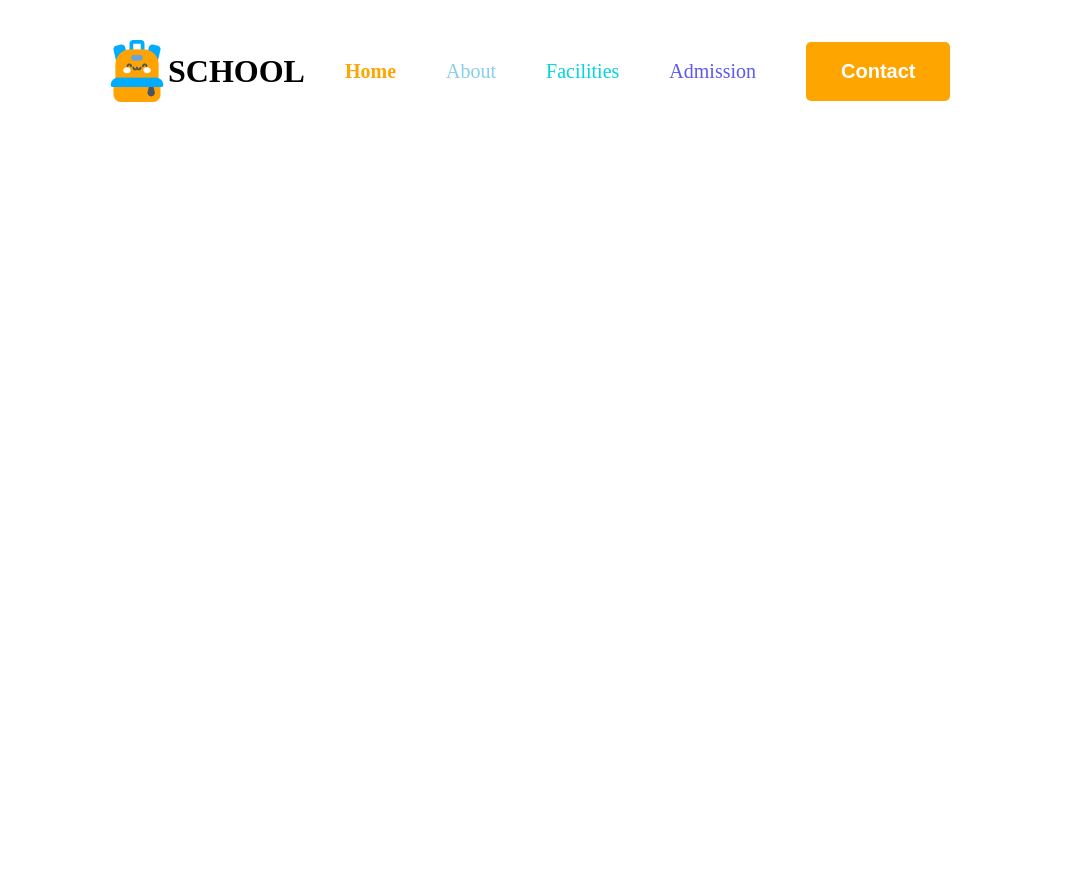
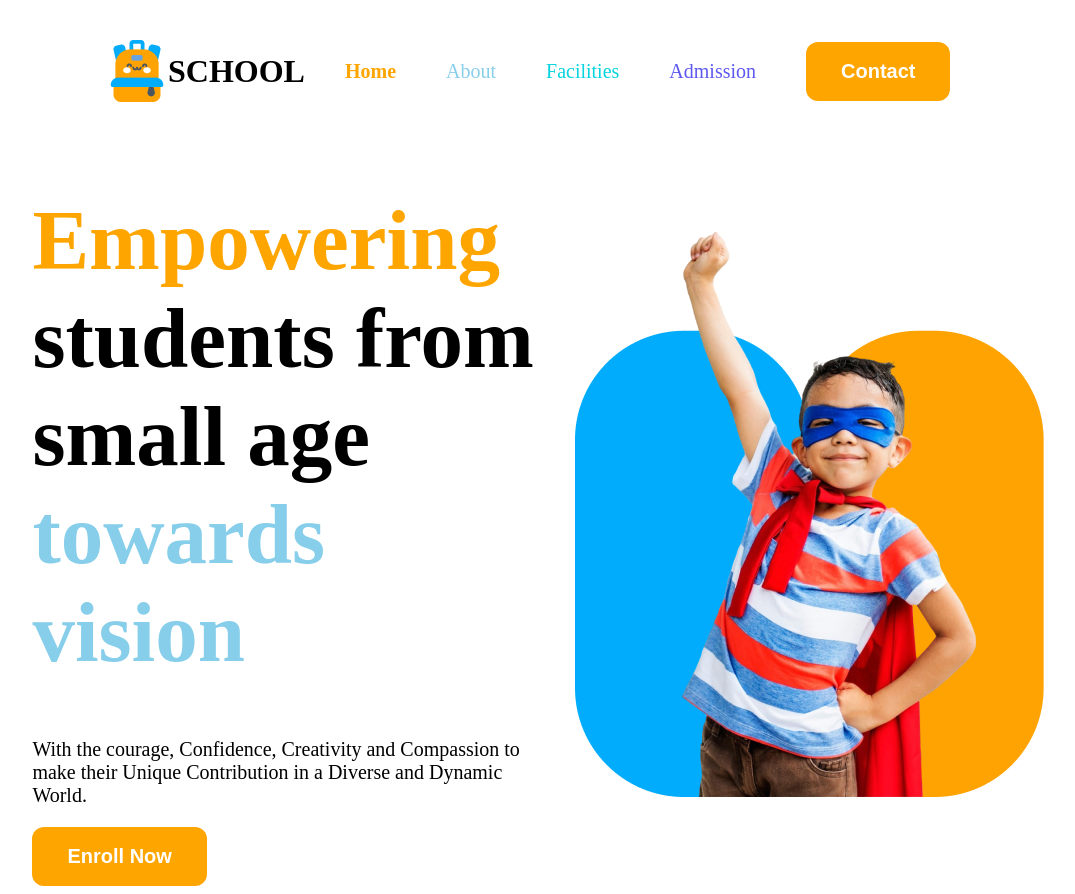
Before and after one commit to Nishath-Mumtahin/2nd-assignment, a plain HTML site: page index.html in a window 1280 px wide. Shown: the whole page, without its empty margins (102-1177 px from the left). Before the commit the page ends 800 px from the top, so only its background shows below. Drawn offline with Linux system fonts and the light colour scheme.

Commit message:
added banner section

```diff
--- a/index.html
+++ b/index.html
@@ -18,7 +18,17 @@
                 <li><a href=""><button class="btn-primary">Contact</button></a></li>
             </ul>
         </nav>
-
+        <div class="banner">
+            <div class="banner-content">
+               <h1 class="banner-title"><span class="orange">Empowering</span>
+                    students from small age <span class="sky-blue">towards vision</span></h1>
+                <p class="banner-description">
+                    With the courage, Confidence, Creativity and Compassion to make their Unique Contribution in a Diverse and Dynamic World.
+                </p>
+                <button class="btn-primary">Enroll Now</button>
+            </div>
+            <img class="banner-img" src="images/hero-kids.png" alt="">
+        </div>
 
 
 
--- a/styles/kids.css
+++ b/styles/kids.css
@@ -5,6 +5,7 @@
   font-weight: 100;
   font-style: normal;
 }
+
 
 /* nav-bar */
 nav{
@@ -56,5 +57,33 @@ nav li a {
   color: white;
   border: none;
   padding: 18px 35px;
-  border-radius: 5px;
+  border-radius: 12px;
 }
+
+
+/* banner styles */
+.banner{
+  display: flex;
+  align-items: center;
+  justify-content: space-between;
+  width: 80%;
+  margin: auto;
+  min-height: 80vh;
+}
+
+.banner-content{
+  flex-grow: 2;
+  max-width: 50%;
+}
+.banner-title{
+  font-weight: bold;
+  font-size: 85px;
+}
+
+.banner-img{
+  max-width: 50%;
+}
+
+.banner-description{
+  font-size: 20px;
+}
```
